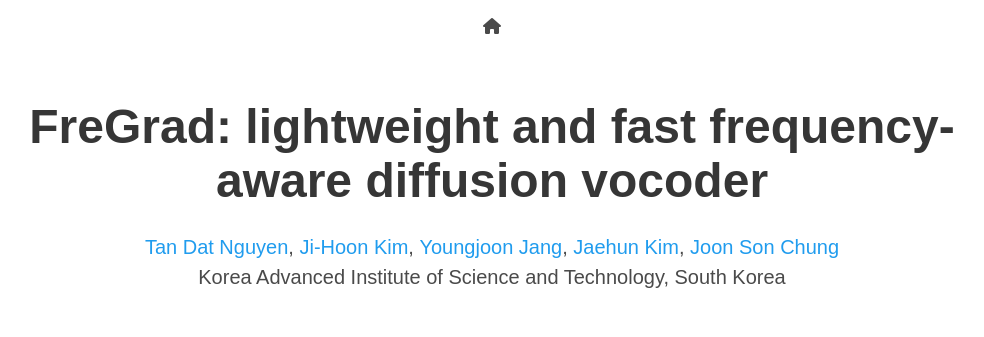
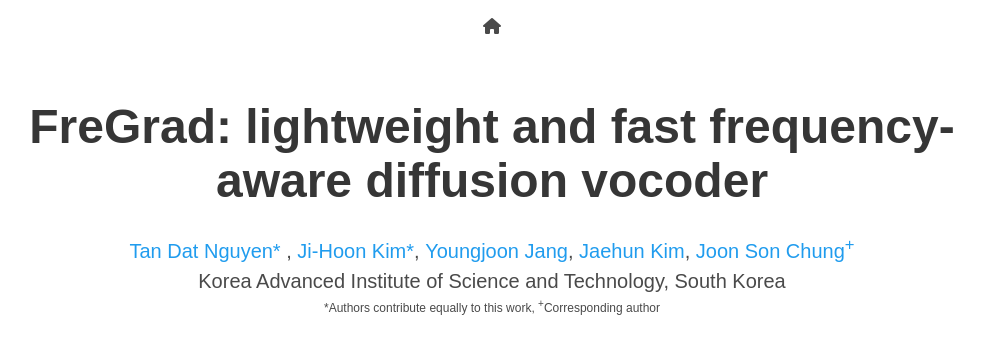
Before and after one commit to fregrad/fregrad.github.io, a plain HTML site: page index.html in a window 1280 px wide. Shown: the top 337 px of the page, without its empty margins (148-1132 px from the left). Drawn offline with nearby package versions, Linux system fonts and the light colour scheme; grey boxes are pictures that could not be loaded; some icons are missing; a web font is replaced by a local one.

Commit message:
[FIXED] add equal contribution

```diff
--- a/index.html
+++ b/index.html
@@ -73,9 +73,9 @@
           <h1 class="title is-1 publication-title">FreGrad: lightweight and fast frequency-aware diffusion vocoder</h1>
           <div class="is-size-5 publication-authors">
             <span class="author-block">
-              <a>Tan Dat Nguyen</a>,</span>
+              <a>Tan Dat Nguyen* </a>,</span>
             <span class="author-block">
-              <a>Ji-Hoon Kim</a>,</span>
+              <a>Ji-Hoon Kim*</a>,</span>
             <span class="author-block">
               <a href="https://art-jang.github.io/">Youngjoon Jang</a>,
             </span>
@@ -83,7 +83,7 @@
               <a>Jaehun Kim</a>,
             </span>
             <span class="author-block">
-              <a href="https://mmai.io/joon/">Joon Son Chung</a>
+              <a href="https://mmai.io/joon/">Joon Son Chung<sup>+</sup></a>
             </span>
           </div>
 
@@ -91,6 +91,11 @@
             <span class="author-block">Korea Advanced Institute of Science and Technology, South Korea</span>
           </div>
 
+          <div class="is-size-7 publication-authors">
+            <span class="author-block">*Authors contribute equally to this work,
+              <sup>+</sup>Corresponding author
+            </span>
+          </div>
           <!-- <div class="column has-text-centered">
             <div class="publication-links">
               <span class="link-block">
```
